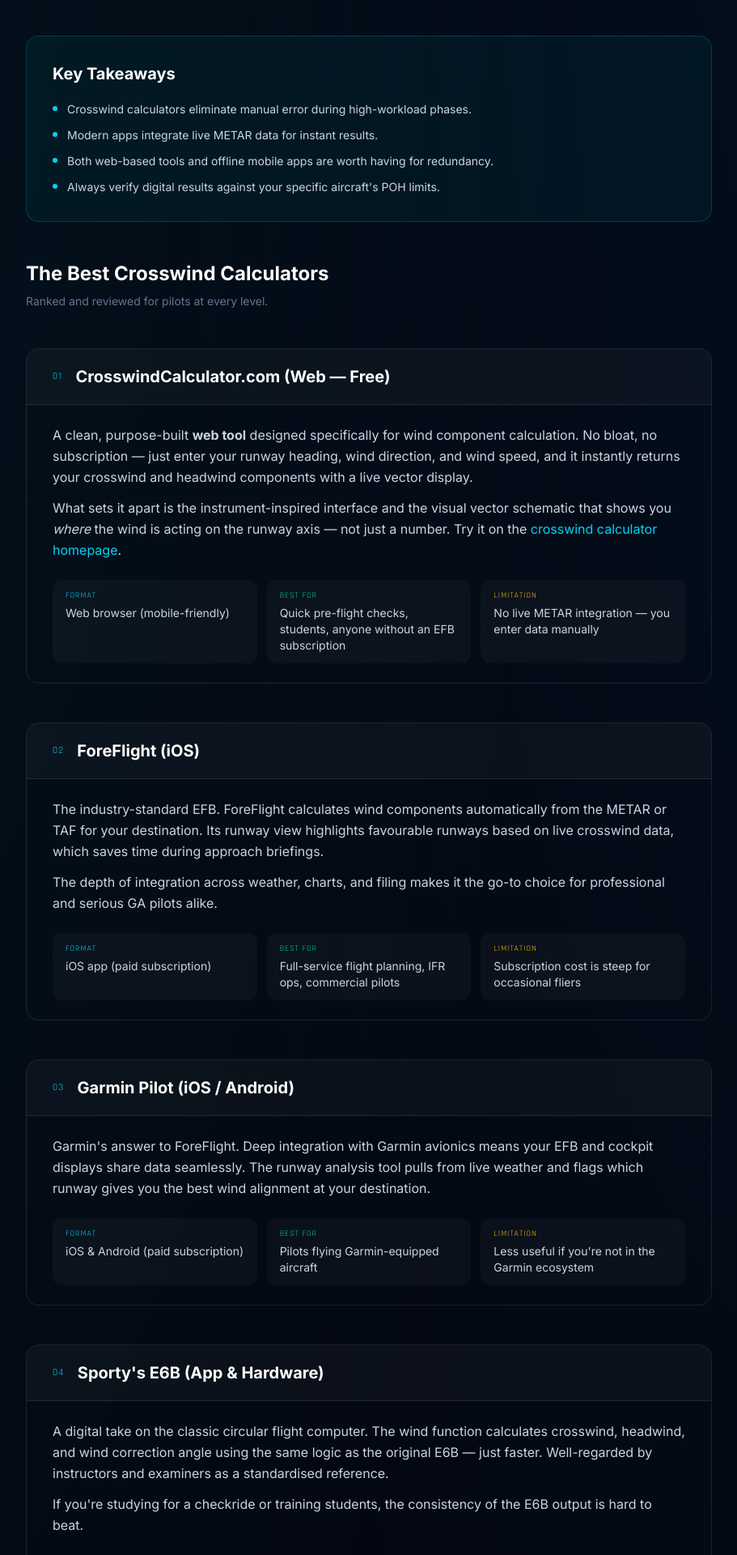
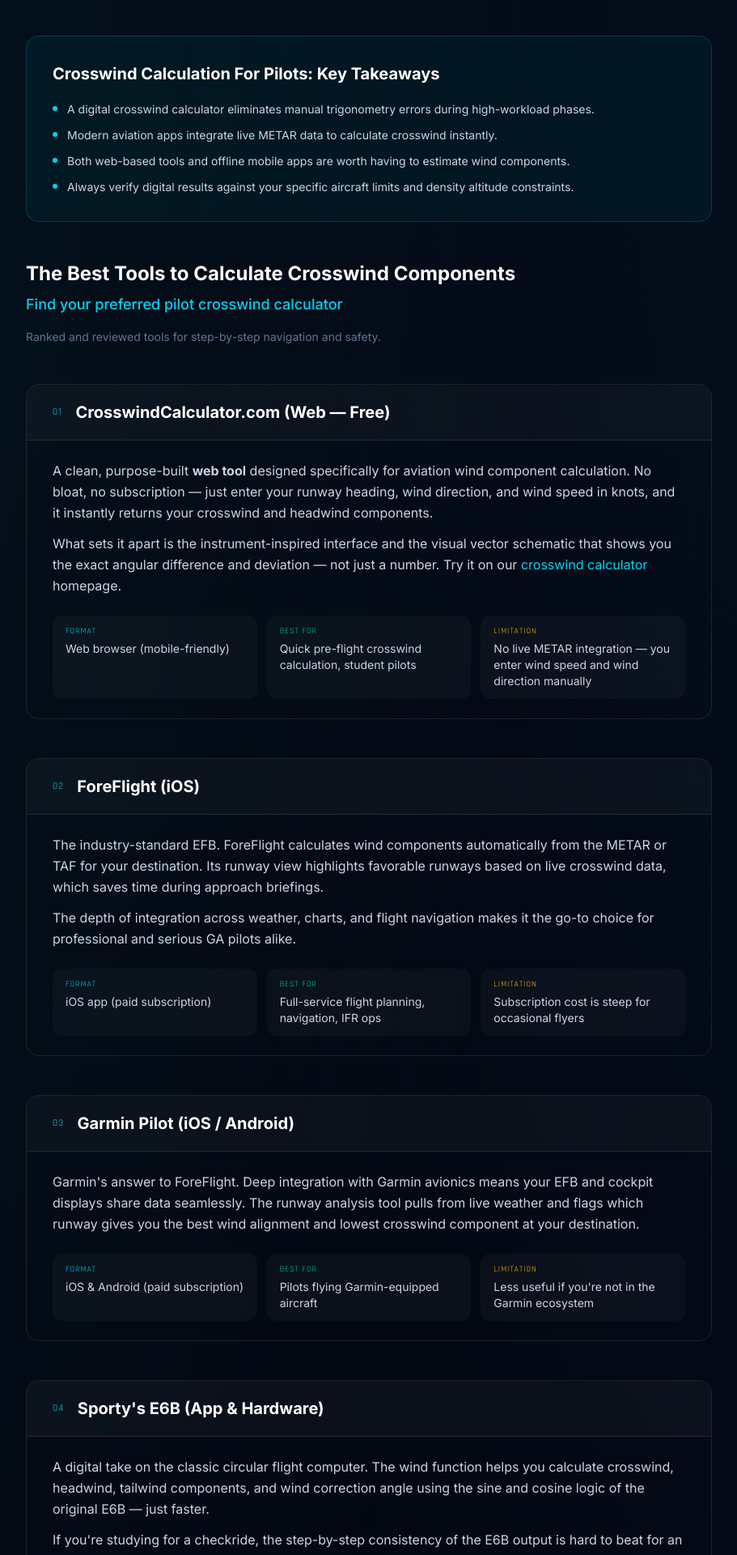
Before and after one commit to stuartmarsden77-gif/crosswind_calculator, a Next.js app: page /guides/best-crosswind-calculators in a window 1280 px wide. Shown: the part 440-2360 px from the top of the page at 81% size, without its empty margins (184-1095 px from the left). Built offline with nearby package versions, Linux system fonts and the light colour scheme.

Commit message:
Optimize Best Crosswind Calculators article for SEO based on Neuronwriter

```diff
--- a/src/app/aircraft-limits/airbus-a320/page.tsx
+++ b/src/app/aircraft-limits/airbus-a320/page.tsx
@@ -8,8 +8,8 @@
 import { ChevronLeft } from "lucide-react";
 
 export const metadata: Metadata = {
-  title: "A320 Lateral Limits | Operational Analysis",
-  description: "Technical analysis of A320 lateral limitations, max values, and wind considerations for line pilots in simulator and operational environments.",
+  title: "Airbus A320 Maximum Crosswind Limits | Crosswind Calculator",
+  description: "Technical analysis of A320 maximum crosswind limits, including manual and automated approach thresholds for simulator and operational environments.",
 };
 
 const faqSchema = {
@@ -54,7 +54,7 @@
           <div className="grid md:grid-cols-2 gap-12 items-center mb-16 border-b border-white/5 pb-16">
             <div>
               <h1 className="text-4xl md:text-5xl font-bold text-white tracking-tighter mb-6 leading-tight">
-                <span className="text-cyan-400">A320</span> <span className="text-cyan-400">Crosswind Landing</span> <span className="text-cyan-400">Limitation</span>s: What Every <span className="text-cyan-400">Pilot</span> Should Know About <span className="text-cyan-400">Max Crosswind</span>, <span className="text-cyan-400">Gust</span> Factors, <span className="text-cyan-400">Flight</span> in a <span className="text-cyan-400">Strong Crosswind</span>, and <span className="text-cyan-400">Simulator</span> Training for <span className="text-cyan-400">Airbus Pilots</span>
+                Airbus A320 <span className="text-cyan-400">Maximum Crosswind</span> Limits & Landing Guide
               </h1>
 
               <div className="bg-white/5 border border-cyan-500/30 rounded-xl p-8 mb-6">
--- a/src/app/aircraft-limits/cessna-150-152/page.tsx
+++ b/src/app/aircraft-limits/cessna-150-152/page.tsx
@@ -8,8 +8,8 @@
 import { ChevronLeft } from "lucide-react";
 
 export const metadata: Metadata = {
-  title: "Cessna 150/152 Lateral Limits & Wind Limits | Crosswind Calculator",
-  description: "Complete guide to the 150 and the Commuter wind limits. Learn the max crosswind, crosswind landing techniques, and what every aviator should know about the C150.",
+  title: "Cessna 150/152 Maximum Crosswind Limits | Crosswind Calculator",
+  description: "Cessna 150 and 152 maximum demonstrated crosswind limits and handling techniques. Learn safe operation for the C150 in windy conditions.",
 };
 
 const faqSchema = {
@@ -54,7 +54,7 @@
           <div className="grid md:grid-cols-2 gap-12 items-center mb-16 border-b border-white/5 pb-16">
             <div>
               <h1 className="text-4xl md:text-5xl font-bold text-white tracking-tighter mb-6 leading-tight">
-                <span className="text-cyan-400">Cessna 150</span> & <span className="text-cyan-400">C152</span> <span className="text-cyan-400">Crosswind Limit</span> and <span className="text-cyan-400">Wind Limits</span>: <span className="text-cyan-400">Demonstrated Crosswind</span>, <span className="text-cyan-400">Crosswind Landing</span> Techniques, and <span className="text-cyan-400">Maximum Crosswind</span> for the <span className="text-cyan-400">Aircraft</span> — How <span className="text-cyan-400">C150</span> Pilots Have <span className="text-cyan-400">Landed</span> in <span className="text-cyan-400">Crosswind</span> and <span className="text-cyan-400">Wind</span>
+                Cessna 150 & 152 <span className="text-cyan-400">Maximum Demonstrated Crosswind</span> Limits
               </h1>
 
               <div className="bg-white/5 border border-cyan-500/30 rounded-xl p-8 mb-6">
--- a/src/app/aircraft-limits/cessna-182/page.tsx
+++ b/src/app/aircraft-limits/cessna-182/page.tsx
@@ -8,8 +8,8 @@
 import { ChevronLeft } from "lucide-react";
 
 export const metadata: Metadata = {
-  title: "Cessna 182 Skylane Lateral Limit | Performance Analysis",
-  description: "Detailed analysis of the Cessna 182 Skylane lateral force threshold, peak values, and proven components for aviators. Skylane technical guide.",
+  title: "Cessna 182 Skylane Maximum Crosswind Limits | Crosswind Calculator",
+  description: "Cessna 182 maximum demonstrated crosswind limits and handling techniques. Learn safe operation for the Skylane in windy conditions.",
 };
 
 const faqSchema = {
@@ -54,7 +54,7 @@
           <div className="grid md:grid-cols-2 gap-12 items-center mb-16 border-b border-white/5 pb-16">
             <div>
               <h1 className="text-4xl md:text-5xl font-bold text-white tracking-tighter mb-6 leading-tight">
-                Cessna 182 Skylane Lateral Dynamics: Analyzing the <span className="text-cyan-400">Limit</span> Profile and <span className="text-cyan-400">Wind</span> Behavior via the <span className="text-cyan-400">Demonstrate</span>d Threshold and <span className="text-cyan-400">Regulatory</span> Standards
+                Cessna 182 Skylane <span className="text-cyan-400">Maximum Crosswind</span> Limits
               </h1>
 
               <div className="bg-white/5 border border-cyan-500/30 rounded-xl p-8 mb-6">
--- a/src/app/aircraft-limits/cirrus-sr22/page.tsx
+++ b/src/app/aircraft-limits/cirrus-sr22/page.tsx
@@ -8,8 +8,8 @@
 import { ChevronLeft } from "lucide-react";
 
 export const metadata: Metadata = {
-  title: "SR22 Lateral Limit | Technical Analysis",
-  description: "Technical analysis of the SR22 lateral force threshold and arrival techniques for the platform. Master the aircraft limitations.",
+  title: "Cirrus SR22 Maximum Crosswind Limits | Crosswind Calculator",
+  description: "Cirrus SR22 maximum demonstrated crosswind limits and handling techniques. Learn safe operation for the SR22 in windy conditions.",
 };
 
 const faqSchema = {
@@ -54,7 +54,7 @@
           <div className="grid md:grid-cols-2 gap-12 items-center mb-16 border-b border-white/5 pb-16">
             <div>
               <h1 className="text-4xl md:text-5xl font-bold text-white tracking-tighter mb-6 leading-tight">
-                Mastering the Lateral Component: Analyzing the <span className="text-cyan-400">Max Crosswind</span> and <span className="text-cyan-400">Crosswind Landing</span> Techniques
+                Cirrus SR22 <span className="text-cyan-400">Maximum Demonstrated Crosswind</span> Limits
               </h1>
 
               <div className="bg-white/5 border border-cyan-500/30 rounded-xl p-8 mb-6">
--- a/src/app/guides/best-crosswind-calculators/page.tsx
+++ b/src/app/guides/best-crosswind-calculators/page.tsx
@@ -4,8 +4,8 @@
 import { Metadata } from "next";
 
 export const metadata: Metadata = {
-  title: "Best Crosswind Calculators 2026 | Top Web & Mobile Apps for Pilots",
-  description: "A roundup of the most accurate and reliable crosswind calculators for pilots. Compare the top web tools and mobile apps for wind component calculation and flight planning.",
+  title: "Pilot Crosswind Calculator | Best Web & Mobile Apps",
+  description: "A roundup of the most accurate pilot crosswind calculator tools. Compare the top web tools and mobile apps for wind component calculation, headwind, and crosswind estimates.",
 };
 
 function ToolCard({
@@ -27,7 +27,7 @@
     <section className="border border-white/10 rounded-2xl overflow-hidden">
       <div className="bg-white/[0.03] px-8 py-5 border-b border-white/10 flex items-center gap-4">
         <span className="text-xs font-mono text-cyan-400 uppercase tracking-widest">{number}</span>
-        <h2 className="text-xl font-bold text-white">{name}</h2>
+        <h3 className="text-xl font-bold text-white">{name}</h3>
       </div>
       <div className="px-8 py-6 space-y-4">
         <div className="text-slate-300 leading-relaxed space-y-3">{children}</div>
@@ -61,22 +61,22 @@
           {/* Header */}
           <div>
             <h1 className="text-4xl md:text-6xl font-bold text-white tracking-tighter mb-6">
-              Best <span className="text-cyan-400">Crosswind Calculators</span> for Pilots
+              <span className="text-cyan-400">Pilot Crosswind Calculator</span> Apps
             </h1>
             <p className="text-xl text-slate-400 leading-relaxed">
-              Managing wind components is one of those tasks that never gets fully &ldquo;routine.&rdquo; Whether you&apos;re a student solo-ing for the first time or a line pilot at a busy hub, having the right tool to quickly verify crosswind and headwind components is a genuine safety asset. Here&apos;s a breakdown of the best options out there right now.
+              Performing a precise crosswind calculation is a critical task for any pilot. Whether you're a student solo-ing for the first time or managing a complex approach, having a reliable calculator to quickly verify the crosswind component and tailwind components ensures safety. Here's our comprehensive guide to the best tools available for your next flight.
             </p>
           </div>
 
           {/* Key Takeaways */}
           <section className="bg-cyan-400/5 border border-cyan-400/20 rounded-2xl p-8">
-            <h2 className="text-xl font-bold text-white mb-5">Key Takeaways</h2>
+            <h2 className="text-xl font-bold text-white mb-5">Crosswind Calculation For Pilots: Key Takeaways</h2>
             <ul className="space-y-3">
               {[
-                "Crosswind calculators eliminate manual error during high-workload phases.",
-                "Modern apps integrate live METAR data for instant results.",
-                "Both web-based tools and offline mobile apps are worth having for redundancy.",
-                "Always verify digital results against your specific aircraft's POH limits.",
+                "A digital crosswind calculator eliminates manual trigonometry errors during high-workload phases.",
+                "Modern aviation apps integrate live METAR data to calculate crosswind instantly.",
+                "Both web-based tools and offline mobile apps are worth having to estimate wind components.",
+                "Always verify digital results against your specific aircraft limits and density altitude constraints.",
               ].map((item) => (
                 <li key={item} className="flex items-start gap-3 text-slate-300 text-sm">
                   <span className="mt-1.5 w-1.5 h-1.5 rounded-full bg-cyan-400 flex-shrink-0" />
@@ -88,8 +88,9 @@
 
           {/* Section heading */}
           <div>
-            <h2 className="text-2xl font-bold text-white mb-2">The Best Crosswind Calculators</h2>
-            <p className="text-slate-500 text-sm">Ranked and reviewed for pilots at every level.</p>
+            <h2 className="text-2xl font-bold text-white mb-2">The Best Tools to Calculate Crosswind Components</h2>
+            <h3 className="text-lg font-medium text-cyan-400 mb-4">Find your preferred pilot crosswind calculator</h3>
+            <p className="text-slate-500 text-sm">Ranked and reviewed tools for step-by-step navigation and safety.</p>
           </div>
 
           {/* Tool listings */}
@@ -97,18 +98,17 @@
             number="01"
             name="CrosswindCalculator.com (Web — Free)"
             format="Web browser (mobile-friendly)"
-            bestFor="Quick pre-flight checks, students, anyone without an EFB subscription"
-            limitation="No live METAR integration — you enter data manually"
+            bestFor="Quick pre-flight crosswind calculation, student pilots"
+            limitation="No live METAR integration — you enter wind speed and wind direction manually"
           >
             <p>
-              A clean, purpose-built <strong>web tool</strong> designed specifically for wind component calculation. No bloat, no subscription — just enter your runway heading, wind direction, and wind speed, and it instantly returns your crosswind and headwind components with a live vector display.
+              A clean, purpose-built <strong>web tool</strong> designed specifically for aviation wind component calculation. No bloat, no subscription — just enter your runway heading, wind direction, and wind speed in knots, and it instantly returns your crosswind and headwind components.
             </p>
             <p>
-              What sets it apart is the instrument-inspired interface and the visual vector schematic that shows you <em>where</em> the wind is acting on the runway axis — not just a number. Try it on the{" "}
+              What sets it apart is the instrument-inspired interface and the visual vector schematic that shows you the exact angular difference and deviation — not just a number. Try it on our{" "}
               <Link href="/" className="text-cyan-400 hover:underline">
-                crosswind calculator homepage
-              </Link>
-              .
+                crosswind calculator
+              </Link> homepage.
             </p>
           </ToolCard>
 
@@ -116,14 +116,14 @@
             number="02"
             name="ForeFlight (iOS)"
             format="iOS app (paid subscription)"
-            bestFor="Full-service flight planning, IFR ops, commercial pilots"
-            limitation="Subscription cost is steep for occasional fliers"
+            bestFor="Full-service flight planning, navigation, IFR ops"
+            limitation="Subscription cost is steep for occasional flyers"
           >
             <p>
-              The industry-standard EFB. ForeFlight calculates wind components automatically from the METAR or TAF for your destination. Its runway view highlights favourable runways based on live crosswind data, which saves time during approach briefings.
+              The industry-standard EFB. ForeFlight calculates wind components automatically from the METAR or TAF for your destination. Its runway view highlights favorable runways based on live crosswind data, which saves time during approach briefings.
             </p>
             <p>
-              The depth of integration across weather, charts, and filing makes it the go-to choice for professional and serious GA pilots alike.
+              The depth of integration across weather, charts, and flight navigation makes it the go-to choice for professional and serious GA pilots alike.
             </p>
           </ToolCard>
 
@@ -135,7 +135,7 @@
             limitation="Less useful if you're not in the Garmin ecosystem"
           >
             <p>
-              Garmin&apos;s answer to ForeFlight. Deep integration with Garmin avionics means your EFB and cockpit displays share data seamlessly. The runway analysis tool pulls from live weather and flags which runway gives you the best wind alignment at your destination.
+              Garmin's answer to ForeFlight. Deep integration with Garmin avionics means your EFB and cockpit displays share data seamlessly. The runway analysis tool pulls from live weather and flags which runway gives you the best wind alignment and lowest crosswind component at your destination.
             </p>
           </ToolCard>
 
@@ -143,14 +143,14 @@
             number="04"
             name="Sporty's E6B (App & Hardware)"
             format="Mobile app + standalone hardware version"
-            bestFor="Students, CFIs, checkride prep"
+            bestFor="Students, CFIs, learning step-by-step trigonometry"
             limitation="Interface feels dated compared to modern EFBs"
           >
             <p>
-              A digital take on the classic circular flight computer. The wind function calculates crosswind, headwind, and wind correction angle using the same logic as the original E6B — just faster. Well-regarded by instructors and examiners as a standardised reference.
+              A digital take on the classic circular flight computer. The wind function helps you calculate crosswind, headwind, tailwind components, and wind correction angle using the sine and cosine logic of the original E6B — just faster.
             </p>
             <p>
-              If you&apos;re studying for a checkride or training students, the consistency of the E6B output is hard to beat.
+              If you're studying for a checkride, the step-by-step consistency of the E6B output is hard to beat for an accurate calculation.
             </p>
           </ToolCard>
 
@@ -162,7 +162,7 @@
             limitation="Interface is dense — not ideal for quick cockpit reference"
           >
             <p>
-              A comprehensive web-based suite of aviation calculation tools. The crosswind calculator here is solid, providing detailed breakdowns and supporting multiple airports side-by-side. More traditional interface but the data is accurate and well-presented.
+              A comprehensive web-based suite of aviation calculation tools. The crosswind calculator here is solid, providing detailed breakdowns of wind speed in knots and supporting multiple airports side-by-side. More traditional interface but the data is accurate.
             </p>
           </ToolCard>
 
@@ -180,32 +180,32 @@
 
           {/* Why these tools help */}
           <section className="space-y-6">
-            <h2 className="text-2xl font-bold text-white">Why Do These Tools Actually Help?</h2>
+            <h2 className="text-2xl font-bold text-white">Why Do Pilots Need a Crosswind Calculator?</h2>
             <p className="text-slate-400">Worth spelling out for newer pilots specifically:</p>
 
             <div className="space-y-4">
               {[
                 {
                   label: "Reduces cockpit workload",
-                  body: "Mental math on short final when you're also managing comms, checklists, and traffic is a recipe for error. Having a number pre-calculated lets you focus on flying.",
+                  body: "Mental math on short final when you're also managing comms, checklists, and traffic is a recipe for error. Having a number pre-calculated lets you focus on flying the aircraft.",
                 },
                 {
-                  label: "Standardises the output",
-                  body: "Every tool listed above uses the same trigonometric formula. The result is consistent regardless of who's running the numbers.",
+                  label: "Standardizes the calculation",
+                  body: "Every pilot crosswind calculator listed above uses the exact same trigonometry. Whether using sine for the crosswind or cosine for the headwind, the result is consistent.",
                 },
                 {
                   label: "Makes limits tangible",
-                  body: "Looking at a 22-knot wind on a METAR doesn't immediately tell you if that's a problem. Seeing '18.5 knots crosswind' compared to your aircraft's 15-knot demonstrated limit does.",
+                  body: "Looking at a 22-knot wind on a METAR doesn't immediately tell you if that's a problem. Seeing a specific wind component compared to your aircraft's 15-knot demonstrated limit does.",
                 },
                 {
                   label: "Supports go/no-go decisions",
-                  body: "When you're close to your personal minimums or aircraft limits, having a precise number removes ambiguity and keeps the decision defensible.",
+                  body: "When you're close to your personal minimums or aircraft limits, having a precise calculation removes ambiguity. It also helps account for altitude changes that affect aircraft performance.",
                 },
               ].map(({ label, body }) => (
                 <div key={label} className="flex gap-4 p-5 bg-white/[0.02] border border-white/5 rounded-xl">
                   <span className="mt-1 w-2 h-2 rounded-full bg-cyan-400 flex-shrink-0" />
                   <div>
-                    <p className="font-semibold text-white mb-1">{label}</p>
+                    <h3 className="font-semibold text-white mb-1">{label}</h3>
                     <p className="text-slate-400 text-sm leading-relaxed">{body}</p>
                   </div>
                 </div>
@@ -217,18 +217,18 @@
           <section className="bg-white/[0.03] border border-white/10 rounded-2xl px-8 py-7 space-y-3">
             <h2 className="text-xl font-bold text-white">Bottom Line</h2>
             <p className="text-slate-400 leading-relaxed">
-              For day-to-day flying, a combination of a free web tool (like{" "}
+              For day-to-day flying, a combination of a free web calculator (like{" "}
               <Link href="/" className="text-cyan-400 hover:underline">
                 CrosswindCalculator.com
               </Link>
-              ) for quick checks and a paid EFB (ForeFlight or Garmin Pilot) for full trip planning covers virtually every scenario. Don&apos;t rely on one tool exclusively — redundancy matters in aviation.
+              ) for quick checks and a paid EFB (ForeFlight or Garmin Pilot) for full trip planning covers virtually every scenario. Don't rely on one aviation tool exclusively — redundancy matters.
             </p>
             <p className="text-slate-400 leading-relaxed">
               Combine these tools with our{" "}
               <Link href="/guides/how-to-calculate-crosswind" className="text-cyan-400 hover:underline">
-                manual calculation guide
+                step-by-step crosswind calculation guide
               </Link>{" "}
-              to maintain a backup skill set for when digital tools aren&apos;t available.
+              to maintain a backup skill set to manually calculate crosswind components when digital tools aren't available.
             </p>
           </section>
 
--- a/src/app/guides/density-altitude-impact/page.tsx
+++ b/src/app/guides/density-altitude-impact/page.tsx
@@ -61,7 +61,7 @@
       <main className="flex-grow pt-24 pb-24">
         <div className="max-w-4xl mx-auto px-6">
           <h1 className="text-4xl md:text-6xl font-bold text-white tracking-tighter mb-12">
-            <span className="text-cyan-400">Understanding Density Altitude</span> Impact On An Airplane
+            Density Altitude Impact & <span className="text-cyan-400">Aircraft Performance</span>
           </h1>
 
           <div className="prose prose-invert prose-cyan max-w-none space-y-12 text-slate-300">
--- a/src/app/guides/how-to-calculate-crosswind/page.tsx
+++ b/src/app/guides/how-to-calculate-crosswind/page.tsx
@@ -61,7 +61,7 @@
       <main className="flex-grow pt-24 pb-24">
         <div className="max-w-4xl mx-auto px-6">
           <h1 className="text-4xl md:text-6xl font-bold text-white tracking-tighter mb-12">
-            <span className="text-cyan-400">Calculate Crosswind Components</span>: A Runway Calculation for Pilots
+            How to Calculate <span className="text-cyan-400">Crosswind Components</span>
           </h1>
 
           <div className="prose prose-invert prose-cyan max-w-none space-y-12 text-slate-300">
--- a/src/app/guides/mastering-the-clock-method/page.tsx
+++ b/src/app/guides/mastering-the-clock-method/page.tsx
@@ -53,7 +53,7 @@
       <main className="flex-grow pt-24 pb-24">
         <div className="max-w-4xl mx-auto px-6">
           <h1 className="text-4xl md:text-6xl font-bold text-white tracking-tighter mb-12">
-            <span className="text-cyan-400">Quick Crosswind Calculation</span>: The Clock Method Runway Calculator
+            The Clock Method: <span className="text-cyan-400">Quick Mental Crosswind Calculation</span>
           </h1>
 
           <div className="prose prose-invert prose-cyan max-w-none space-y-12 text-slate-300">
--- a/src/app/guides/understanding-poh-limits/page.tsx
+++ b/src/app/guides/understanding-poh-limits/page.tsx
@@ -53,7 +53,7 @@
       <main className="flex-grow pt-24 pb-24">
         <div className="max-w-4xl mx-auto px-6">
           <h1 className="text-4xl md:text-6xl font-bold text-white tracking-tighter mb-12">
-            Decoding strict <span className="text-cyan-400">POH</span> constraints: <span className="text-cyan-400">Aircraft</span> <span className="text-cyan-400">CG</span> and <span className="text-cyan-400">Navigation</span> planning
+            <span className="text-cyan-400">POH Limits</span> & Performance Constraints
           </h1>
 
           <div className="prose prose-invert prose-cyan max-w-none space-y-12 text-slate-300">
```
